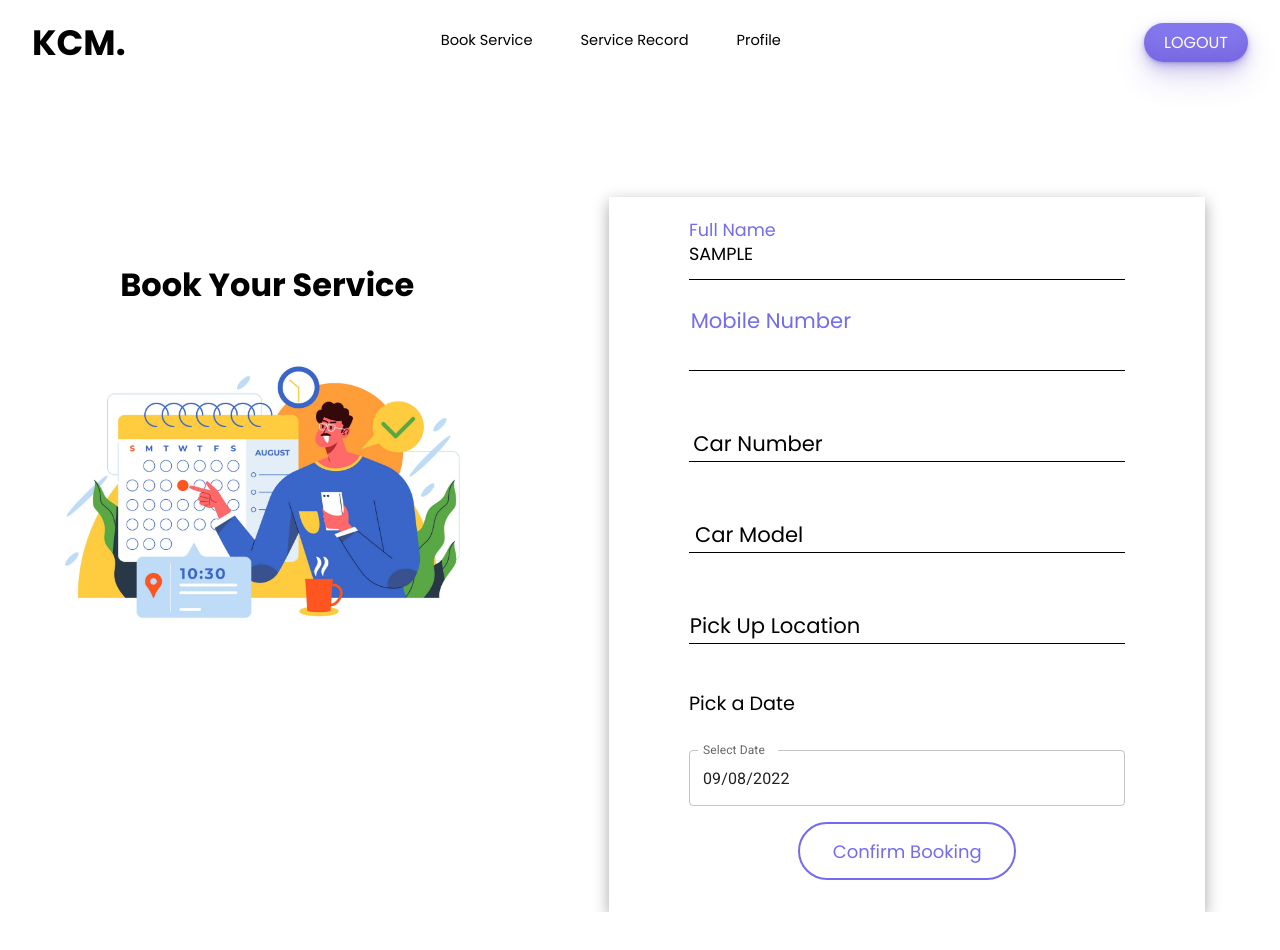
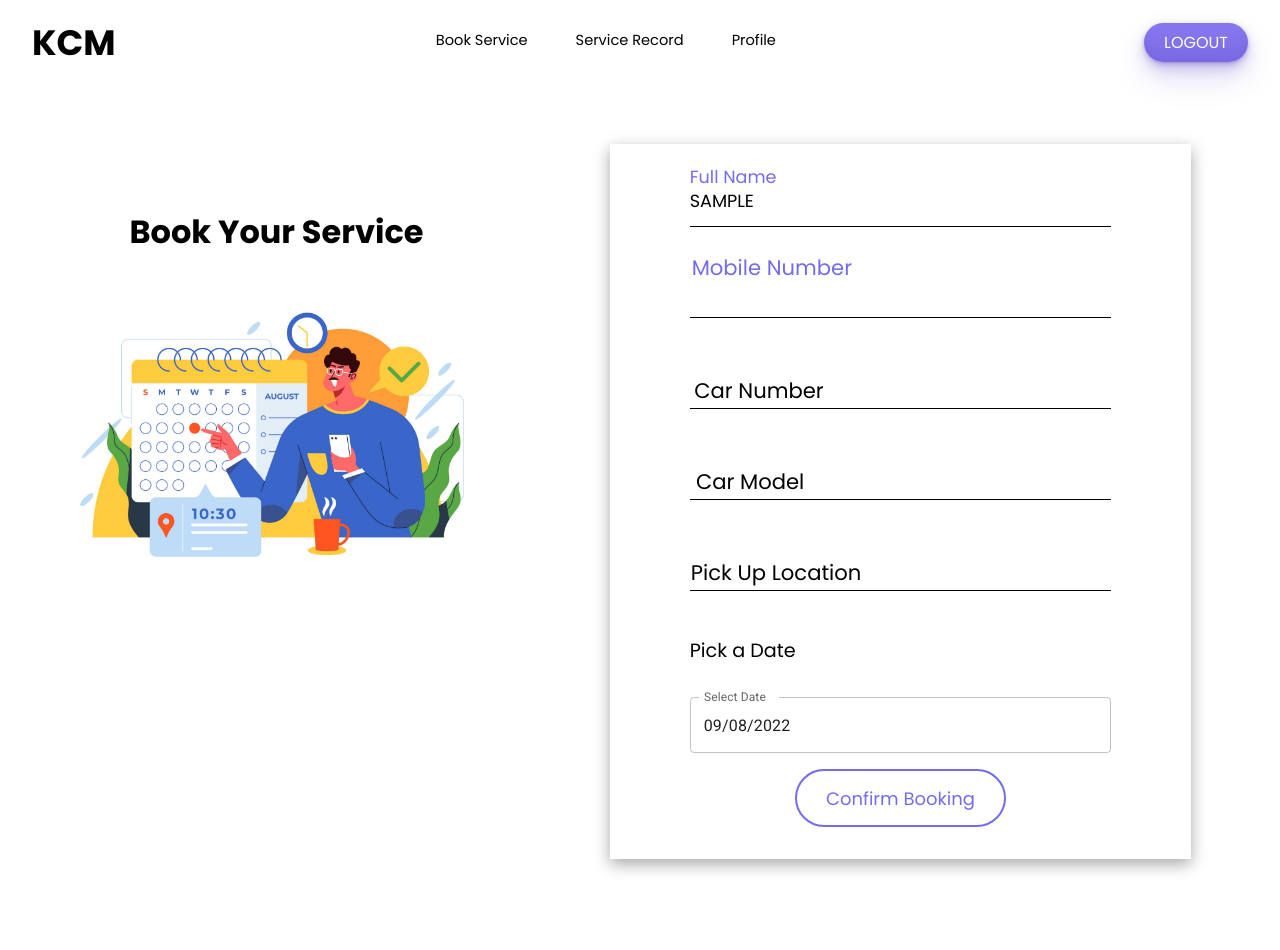
Before and after one commit to HAL-Services/KCM-New, a React (Create React App) app: page /service in a window 1280 px wide. Shown: the top 950 px of the page. Before the commit the page ends 912 px from the top, so only its background shows below. Built offline with nearby package versions, Linux system fonts and the light colour scheme; sample sign-in values are in the browser's storage.

Commit message:
fixed ui issues

```diff
--- a/src/Pages/LandingPage.jsx
+++ b/src/Pages/LandingPage.jsx
@@ -8,7 +8,7 @@ import { FaArrowCircleUp } from "react-icons/fa";
 import QuickBookModal from "../components/QuickBookModal";
 export default function LandingPage() {
   return (
-    <>
+    <div>
       <div className="contactUs">Email- kcmautomobiles@gmail.com</div>
       <div className="mobileViewImage" style={{ display: "none" }}>
         <img alt="background" src={MobileBackground} />
@@ -80,6 +80,6 @@ export default function LandingPage() {
           </span>
         </div>
       </motion.div>
-    </>
+    </div>
   );
 }
--- a/src/Pages/ProfilePage.jsx
+++ b/src/Pages/ProfilePage.jsx
@@ -4,7 +4,7 @@ import updateProfile from "../Assets/Images/updateProfile.jpg";
 import NavBar from "../components/NavBar";
 export default function ProfilePage() {
   return (
-    <>
+    <div>
       <NavBar titles={["Book Service", "Service Record", "Profile"]} />
       <div className="profile-page">
         <div className="profile-left-info-continer">
@@ -28,6 +28,6 @@ export default function ProfilePage() {
           <ProfileForm />
         </div>
       </div>
-    </>
+    </div>
   );
 }
--- a/src/Pages/ServicePage.jsx
+++ b/src/Pages/ServicePage.jsx
@@ -7,8 +7,8 @@ import ServiceRegistration from "./ServiceRegistrationPage";
 
 export default function ServicePage() {
   return (
-    <>
-      <NavBar titles={["Book Service", "Service Record", "Profile"]} />
+    <div>
+      <NavBar titles={["Book Service", "Service Record", "Profile"]}/>
       <div className="service-container">
         <Switch>
           <Route exact path="/service">
@@ -19,6 +19,6 @@ export default function ServicePage() {
           </Route>
         </Switch>
       </div>
-    </>
+    </div>
   );
 }
--- a/src/Pages/ServiceRegistrationPage.jsx
+++ b/src/Pages/ServiceRegistrationPage.jsx
@@ -1,12 +1,12 @@
 import ServiceForm from "../components/ServiceForm";
-import "../styles/Profile.scss";
+import "../styles/ServiceRegistration.styles.scss";
 import bookingImage from "../Assets/Images/booking.jpg";
 export default function ServiceRegistration() {
   return (
     <>
-      <div className="profile-page">
-        <div className="profile-left-info-continer">
-          <div className="profile-information">
+      <div className="service-registration-page">
+        <div className="service-left-info-continer">
+          <div className="service-information">
             <h1>Book Your Service</h1>
             <img
               style={{
@@ -20,7 +20,7 @@ export default function ServiceRegistration() {
           </div>
         </div>
         <div
-          className="profile-right-login-container"
+          className="service-right-login-container"
           style={{ display: "flex", flexDirection: "column" }}
         >
           <ServiceForm />
--- a/src/components/NavBar.jsx
+++ b/src/components/NavBar.jsx
@@ -162,7 +162,7 @@ const NavBar = (props) => {
       </AnimatePresence>
 
       <div className="logo">
-        <Link to="/">KCM.</Link>
+        <Link to="/">KCM</Link>
       </div>
       <div className="titles">
         {props.titles.length === 4 ? (
--- a/src/styles/LandingPage.styles.css
+++ b/src/styles/LandingPage.styles.css
@@ -16,7 +16,8 @@
   margin-top: 10rem;
   font-size: 3em;
   letter-spacing: 1.1px;
-  font-family: system-ui, -apple-system, BlinkMacSystemFont, 'Segoe UI', Roboto, Oxygen, Ubuntu, Cantarell, 'Open Sans', 'Helvetica Neue', sans-serif;
+  font-family: system-ui, -apple-system, BlinkMacSystemFont, "Segoe UI", Roboto,
+    Oxygen, Ubuntu, Cantarell, "Open Sans", "Helvetica Neue", sans-serif;
 }
 .LandingPageWrapper h4 {
   margin-top: 7px;
@@ -86,7 +87,7 @@
     background-image: none !important;
     width: 100vw;
     margin-top: 0px;
-    height:auto;
+    height: auto;
     margin-bottom: 2rem;
   }
   .contactUs {
--- a/src/styles/NavBar.scss
+++ b/src/styles/NavBar.scss
@@ -4,8 +4,8 @@
   align-items: center;
   padding: 1rem 2rem;
   width: 100%;
-  z-index: 100 !important;
-  background-color: white;
+  position: absolute;
+  z-index: 100;
   ::selection {
     background-color: var(--first-color-lighter);
     color: var(--first-color);
@@ -44,9 +44,9 @@
   font-size: var(--h1-font-size);
   font-weight: var(--font-semi-bold);
   transition: 200ms;
-  &:hover{
+  &:hover {
     transform: scale(1.05);
-    filter: drop-shadow(0 0 10px  var(--first-color-lighter));
+    filter: drop-shadow(0 0 10px var(--first-color-lighter));
   }
 }
 
--- a/src/styles/Profile.scss
+++ b/src/styles/Profile.scss
@@ -2,7 +2,7 @@
   display: flex;
   width: 100vw;
   height: 100%;
-  margin-top: 5rem;
+  padding: 10rem 1rem;
   @media screen and (max-width: 1100px) {
     flex-direction: column;
     width: 100%;
--- a/src/styles/ServicePage.styles.scss
+++ b/src/styles/ServicePage.styles.scss
@@ -2,5 +2,5 @@
   display: flex;
   justify-content: center;
   width: 100vw;
-  margin-top: 2rem;
+  padding: 6rem 0rem;
 }
--- a/src/styles/ServiceRegistration.styles.scss
+++ b/src/styles/ServiceRegistration.styles.scss
@@ -2,7 +2,7 @@
   display: flex;
   width: 100vw;
   height: 100%;
-  margin-top: 3rem;
+  padding: 3rem 1rem;
   @media screen and (max-width: 1100px) {
     flex-direction: column;
     width: 100%;
@@ -48,7 +48,7 @@
   justify-content: center;
   align-items: center;
   width: 60%;
-  height:100%;
+  height: 100%;
   @media screen and (max-width: 1100px) {
     width: 100%;
   }
```
